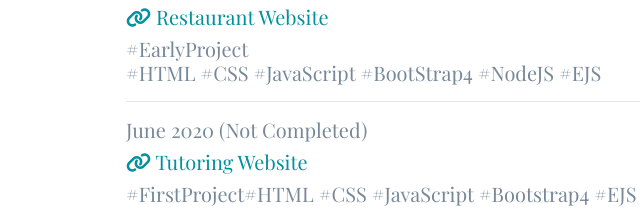
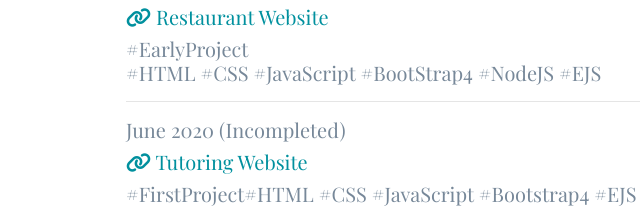
Before and after one commit to chelstay/chelstay.github.io, a plain HTML site: page index.html in a window 1280 px wide. Shown: the part 4318-4533 px from the top of the page, 244-884 px from the left. Drawn offline with nearby package versions, Linux system fonts and the light colour scheme.

Commit message:
Update index.html

```diff
--- a/index.html
+++ b/index.html
@@ -143,7 +143,7 @@
           </h5>
          <h5 class="muted-text">#EarlyProject <br> #HTML #CSS #JavaScript #BootStrap4 #NodeJS #EJS</h5>
           <hr>
-           <h5 class="muted-text"> June 2020 (Not Completed)</h5>
+           <h5 class="muted-text"> June 2020 (Incompleted)</h5>
           <h5><span class="fas fa-link work-link"></span><a href="https://tutoring-website.herokuapp.com/" onclick="window.open('https://tutoring-website.herokuapp.com/','_blank')"> Tutoring Website</a></h5>
           <h5 class="muted-text">#FirstProject#HTML #CSS #JavaScript #Bootstrap4 #EJS</h5>
           <hr>
```
